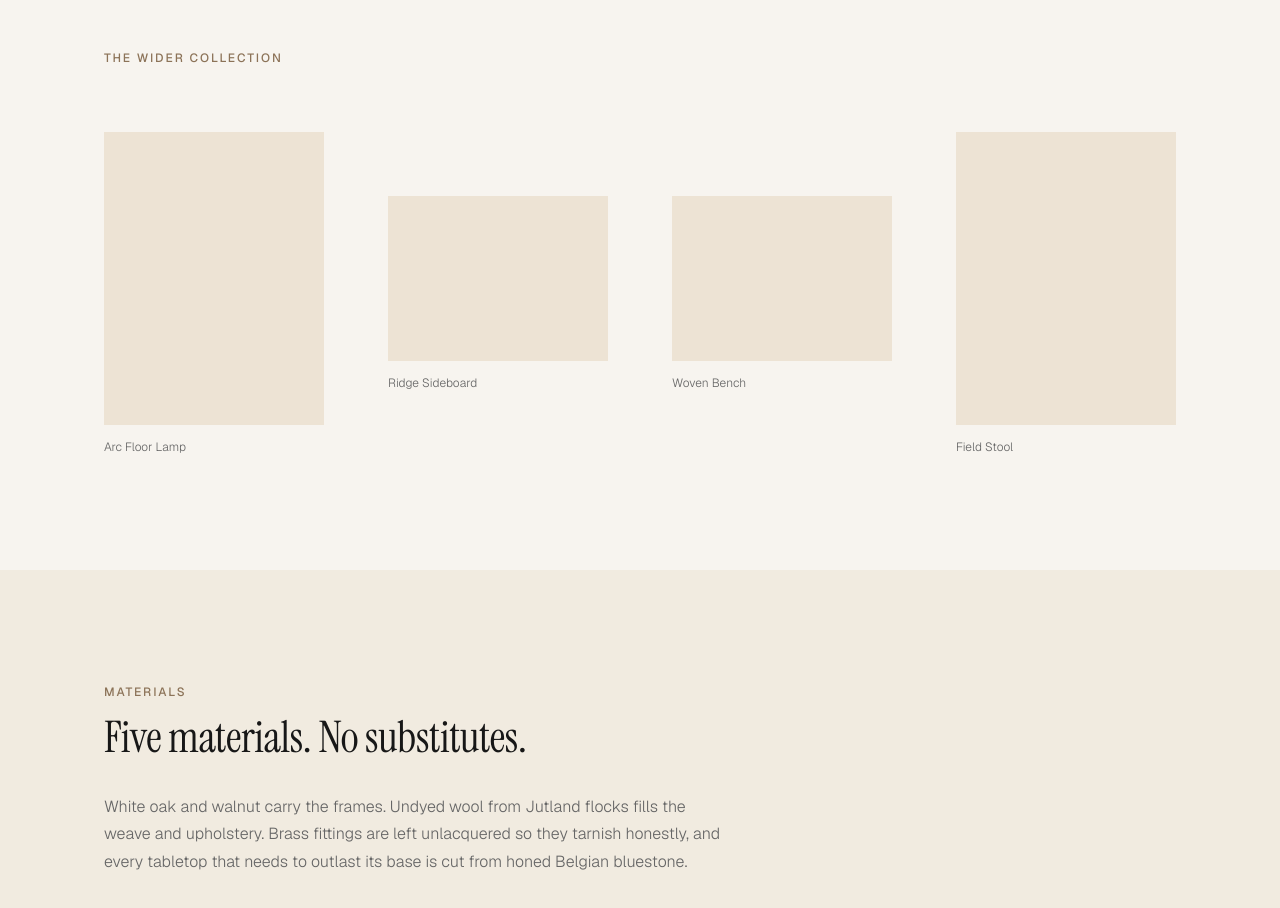
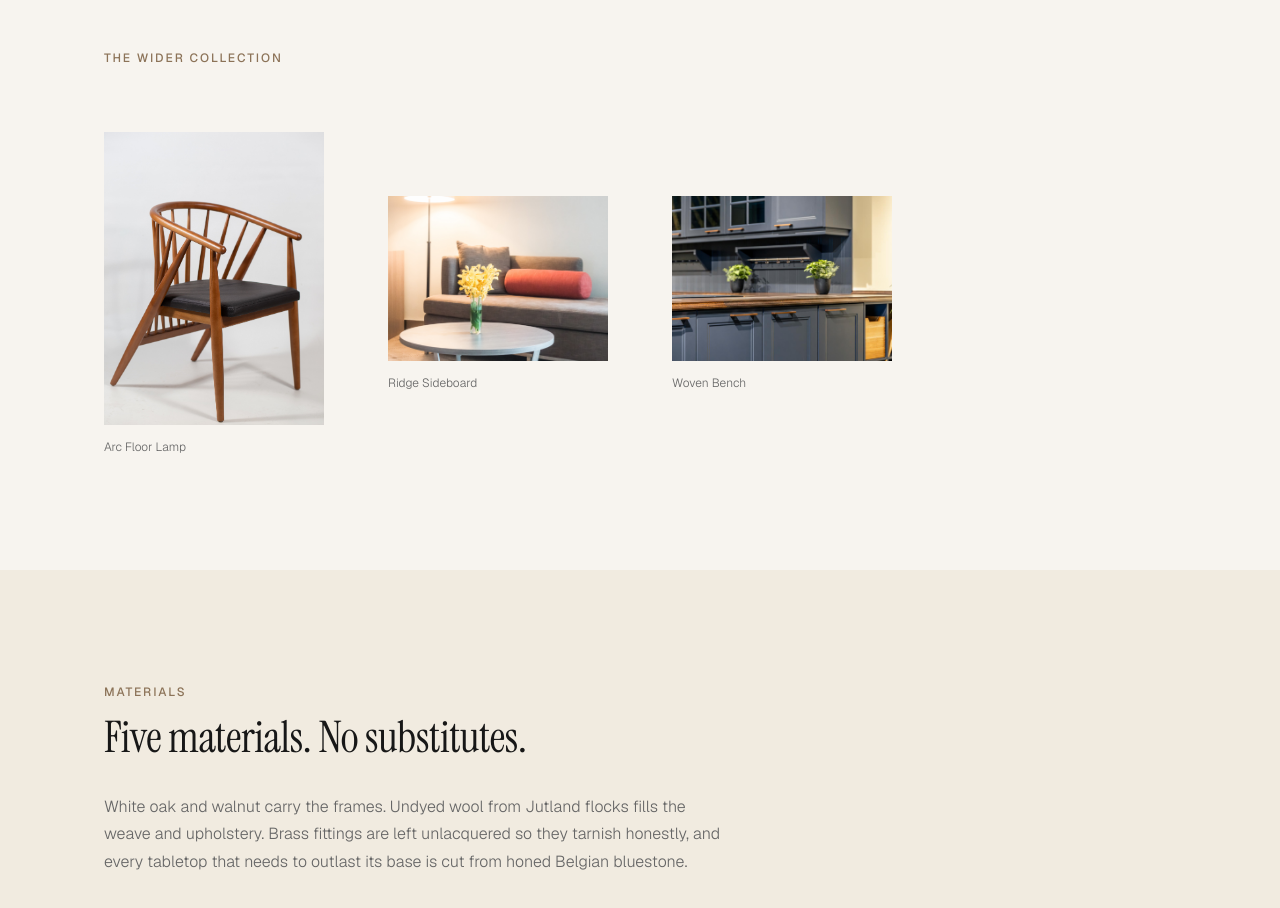
Before and after one commit to Nike262-sudo/Stilla, a React (Vite) app: page / in a window 1280 px wide. Shown: the part 4540-5448 px from the top of the page. Built offline with nearby package versions, Linux system fonts and the light colour scheme.

Commit message:
Update CollectionShowcase.jsx

```diff
--- a/src/components/CollectionShowcase.jsx
+++ b/src/components/CollectionShowcase.jsx
@@ -1,3 +1,6 @@
+import collection1 from "../assets/images/collection-1.jpg";
+import collection2 from "../assets/images/collection-2.jpg";
+import collection3 from "../assets/images/collection-3.jpg";
 import { motion } from "framer-motion";
 import ImagePlaceholder from "./ImagePlaceholder";
 import "./CollectionShowcase.css";
@@ -5,10 +8,24 @@ import "./CollectionShowcase.css";
 const EASE = [0.22, 1, 0.36, 1];
 
 const PIECES = [
-  { name: "Arc Floor Lamp", ratio: "3 / 4", offset: false },
-  { name: "Ridge Sideboard", ratio: "4 / 3", offset: true },
-  { name: "Woven Bench", ratio: "4 / 3", offset: true },
-  { name: "Field Stool", ratio: "3 / 4", offset: false },
+  {
+    name: "Arc Floor Lamp",
+    image: collection1,
+    ratio: "3 / 4",
+    offset: false,
+  },
+  {
+    name: "Ridge Sideboard",
+    image: collection2,
+    ratio: "4 / 3",
+    offset: true,
+  },
+  {
+    name: "Woven Bench",
+    image: collection3,
+    ratio: "4 / 3",
+    offset: true,
+  },
 ];
 
 /**
@@ -43,7 +60,12 @@ function CollectionShowcase() {
               viewport={{ once: true, margin: "-80px" }}
               transition={{ duration: 0.8, ease: EASE, delay: (i % 2) * 0.1 }}
             >
-              <ImagePlaceholder label={piece.name} ratio={piece.ratio} showLabel={false} />
+              <ImagePlaceholder
+  image={piece.image}
+  label={piece.name}
+  ratio={piece.ratio}
+  showLabel={false}
+/>
               <figcaption className="showcase__piece-name">{piece.name}</figcaption>
             </motion.figure>
           ))}
```
